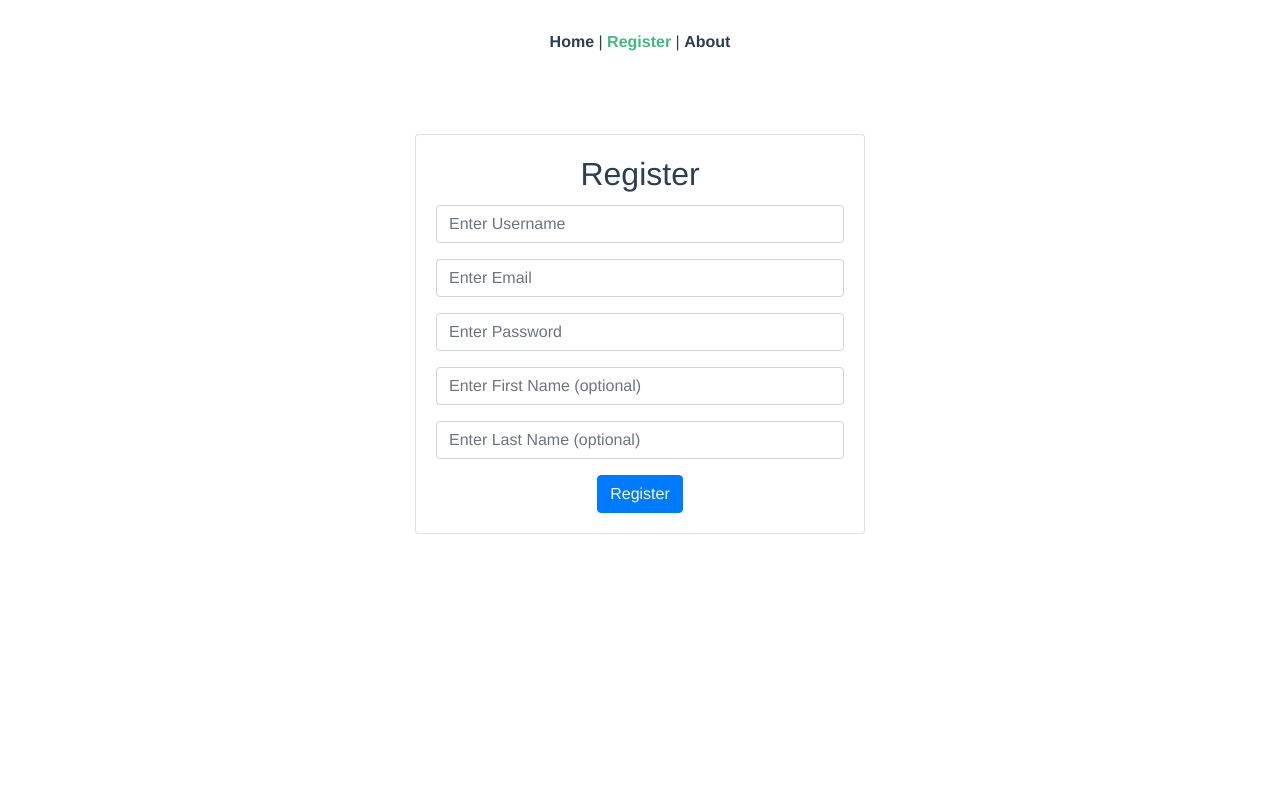
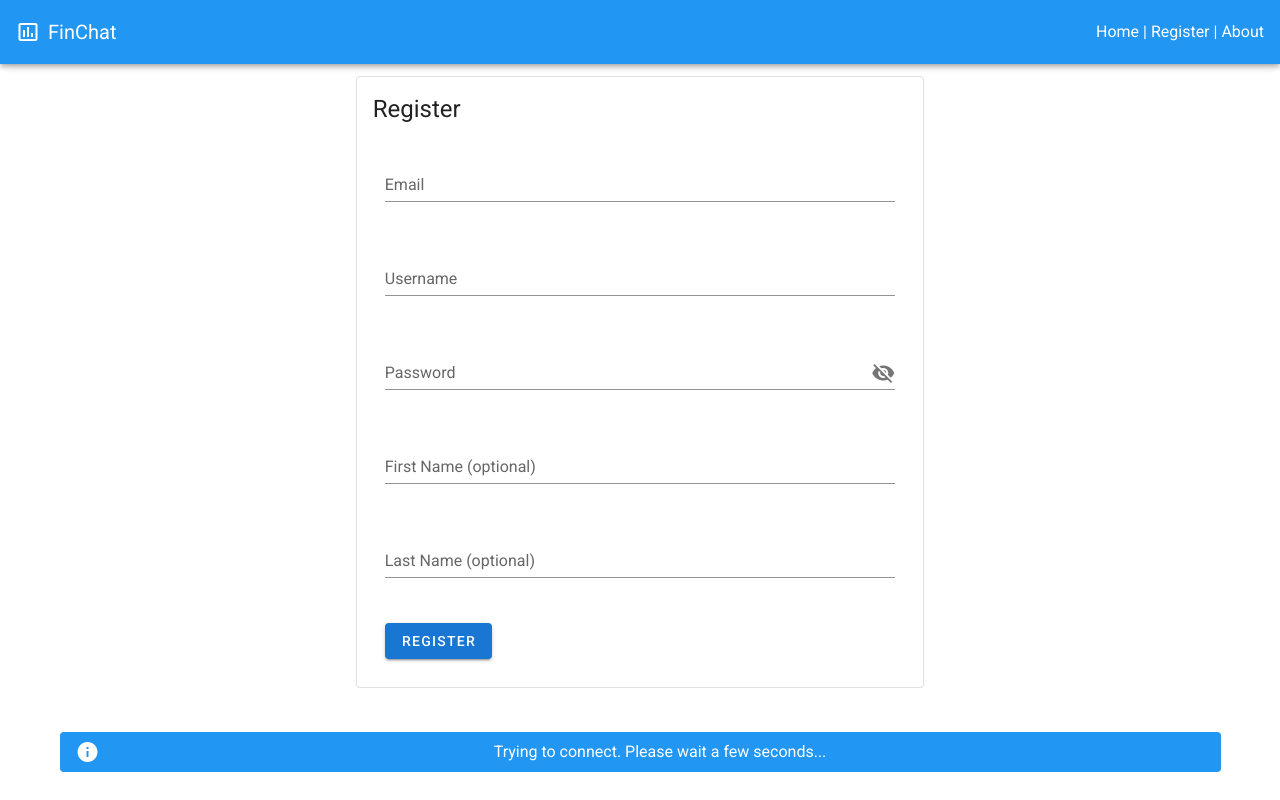
Before and after one commit to hernanrocha/fin-chat-vue, a Vue app: page /register in a window 1280 px wide. Built offline with nearby package versions, Linux system fonts and the light colour scheme; no server answers; what vue-chat-scroll would draw is missing.

Commit message:
Add Vuetify and Vuex libraries (#9)
* Added Vuetify

* Convert forms to material design

* Add vuex

```diff
--- a/public/index.html
+++ b/public/index.html
@@ -6,6 +6,8 @@
     <meta name="viewport" content="width=device-width,initial-scale=1.0">
     <link rel="icon" href="<%= BASE_URL %>favicon.ico">
     <title>frontend</title>
+    <link rel="stylesheet" href="https://fonts.googleapis.com/css?family=Roboto:100,300,400,500,700,900">
+    <link rel="stylesheet" href="https://cdn.jsdelivr.net/npm/@mdi/font@latest/css/materialdesignicons.min.css">
   </head>
   <body>
     <noscript>
--- a/src/App.vue
+++ b/src/App.vue
@@ -1,32 +1,46 @@
+<style>
+.v-application a {
+  color: white !important;
+}
+</style>
+
 <template>
-  <div id="app">
-    <div id="nav">
-      <router-link to="/">Home</router-link> |
-      <router-link to="/register">Register</router-link> |
-      <router-link to="/about">About</router-link>
-    </div>
-    <router-view />
-  </div>
+  <v-app>
+    <v-app-bar app color="info" dark>
+
+      <!-- Left -->
+      <v-icon color="white" class="mr-2">insert_chart_outlined</v-icon>
+      <v-toolbar-title>FinChat</v-toolbar-title>
+
+      <v-spacer></v-spacer>
+
+      <div class="inverse--text">
+        <router-link to="/">Home</router-link> |
+        <router-link to="/register">Register</router-link> |
+        <router-link to="/about">About</router-link>
+      </div>
+
+    </v-app-bar>
+
+    <v-content>
+      <router-view/>
+    </v-content>
+
+    <ConnectionManager></ConnectionManager>
+
+  </v-app>
 </template>
 
-<style>
-#app {
-  font-family: "Avenir", Helvetica, Arial, sans-serif;
-  -webkit-font-smoothing: antialiased;
-  -moz-osx-font-smoothing: grayscale;
-  text-align: center;
-  color: #2c3e50;
-}
-#nav {
-  padding: 30px;
-}
+<script>
+import ConnectionManager from "@/components/ConnectionManager.vue";
 
-#nav a {
-  font-weight: bold;
-  color: #2c3e50;
-}
-
-#nav a.router-link-exact-active {
-  color: #42b983;
-}
-</style>
+export default {
+  name: 'App',
+  components: {
+    ConnectionManager,
+  },
+  data: () => ({
+    //
+  }),
+};
+</script>
--- /dev/null
+++ b/src/components/ConnectionManager.vue
@@ -0,0 +1,41 @@
+<template>
+  <v-container>
+    <v-row>
+      <v-col>
+        <v-alert v-if="isNoConnected" dense type="error" class="text-center"><span @click="connect">You are not connected. Please click here to reconnect</span></v-alert>
+        <v-alert v-if="isConnecting" dense type="info" class="text-center">Trying to connect. Please wait a few seconds...</v-alert>
+      </v-col>
+    </v-row>
+  </v-container>
+  </div>
+</template>
+
+<style scoped>
+  .v-alert.error {
+    cursor: pointer;
+  }
+</style>
+
+<script>
+import { CONNECTION_STATUS } from '@/plugins/store';
+export default {
+  data() {
+    return {
+    }
+  },
+  computed: {
+    connectionStatus() { return this.$store.state.connectionStatus },
+    isConnected() { return this.connectionStatus == CONNECTION_STATUS.CONNECTED; },
+    isConnecting() { return this.connectionStatus == CONNECTION_STATUS.CONNECTING; },
+    isNoConnected() { return this.connectionStatus == CONNECTION_STATUS.NO_CONNECTED; }
+  },
+  mounted() {
+    this.connect();
+  },
+  methods: {
+    connect() {
+      this.$store.dispatch('connect');
+    }
+  }
+}
+</script>
--- a/src/main.js
+++ b/src/main.js
@@ -1,5 +1,6 @@
 import "bootstrap";
 import "bootstrap/dist/css/bootstrap.min.css";
+import 'material-design-icons-iconfont/dist/material-design-icons.css'
 import axios from "axios";
 import moment from "moment";
 import VueChatScroll from "vue-chat-scroll";
@@ -9,6 +10,8 @@ import Vue from "vue";
 import App from "./App.vue";
 import router from "./router";
 import "./registerServiceWorker";
+import vuetify from './plugins/vuetify';
+import store from './plugins/store';
 
 Vue.config.productionTip = false;
 
@@ -22,5 +25,7 @@ Vue.filter("timestamp", value => {
 
 new Vue({
   router,
+  store,
+  vuetify,
   render: h => h(App)
 }).$mount("#app");
--- /dev/null
+++ b/src/plugins/store.js
@@ -0,0 +1,76 @@
+import Vue from "vue";
+import Vuex from 'vuex';
+
+Vue.use(Vuex);
+
+export const CONNECTION_STATUS = {
+  NO_CONNECTED: 1,
+  CONNECTING: 2,
+  CONNECTED: 3
+}
+
+let ws;
+
+const store = new Vuex.Store({
+  state: {
+    messages: [],
+    selectedRoom: {
+      id: 0,
+      name: "",
+    },
+    connectionStatus: CONNECTION_STATUS.NO_CONNECTED,
+  },
+  mutations: {
+    addMessage (state, message) {
+      if (state.selectedRoom.id != message.room_id) {
+        console.log('Discarded message');
+        return;
+      }
+      state.messages.push(message);
+    },
+    setMessages (state, messages) {
+      state.messages = messages;
+    },
+    clearMessages (state) {
+      state.messages = [];
+    },
+    setConnectionStatus(state, status) {
+      state.connectionStatus = status;
+    },
+    setSelectedRoom(state, room) {
+      state.selectedRoom = room;
+    }
+  },
+  actions: {
+    connect(context) {
+      console.log('STORE CONNECT')
+      if (context.state.connectionStatus != CONNECTION_STATUS.NO_CONNECTED) {
+        return;
+      }
+
+      context.commit('setConnectionStatus', CONNECTION_STATUS.CONNECTING);
+
+      ws = new WebSocket(process.env.VUE_APP_WS_URL);
+      ws.addEventListener('message', e => {
+        console.log('STORE WEBSOCKET MESSAGE');
+        let m = JSON.parse(e.data);
+        context.commit('addMessage', m);
+      });
+      ws.addEventListener('error', e => {
+        console.log('STORE WEBSOCKET ERROR');
+        console.log({e});
+        context.commit('setConnectionStatus', CONNECTION_STATUS.NO_CONNECTED);
+      });
+      ws.addEventListener('close', e => {
+        console.log('STORE WEBSOCKET CLOSE');
+        context.commit('setConnectionStatus', CONNECTION_STATUS.NO_CONNECTED);
+      });
+      ws.addEventListener('open', e => {
+        console.log('WEBSOCKET OPEN');
+        context.commit('setConnectionStatus', CONNECTION_STATUS.CONNECTED);
+      });
+    },
+  }
+})
+
+export default store;
--- /dev/null
+++ b/src/plugins/vuetify.js
@@ -0,0 +1,11 @@
+import '@mdi/font/css/materialdesignicons.css';
+import Vue from 'vue';
+import Vuetify from 'vuetify/lib';
+
+Vue.use(Vuetify);
+
+export default new Vuetify({
+  icons: {
+    iconfont: 'mdi',
+  },
+});
--- a/src/views/About.vue
+++ b/src/views/About.vue
@@ -1,6 +1,10 @@
 <template>
-  <div class="about">
-    <h1>About this application</h1>
+  <v-container>
+    <v-row justify="center">
+      <v-col md="8">
+        <v-card outlined>
+          <v-card-title>About this aplication</v-card-title>
+          <v-card-text>
             <p>This application is powered by the following technologies:</p>
 
             <p><b>Frontend:</b></p>
@@ -21,6 +25,14 @@
             </ul>
 
             <p><b>IMPORTANT NOTE:</b> this application contains debug information and should be optimized before deploy to Production</p>
-    <p>Developed by <b>Hernan Rocha</b> - 2019</p>
+            <p class="font-weight-black text-center">Developed by <b>Hernan Rocha</b> - 2019</p>
+          </v-card-text>
+        </v-card>
+
+      </v-col>
+    </v-row>
+  </v-container>
+
+
   </div>
 </template>
--- a/src/views/Home.vue
+++ b/src/views/Home.vue
@@ -1,25 +1,48 @@
 <template>
-  <div class="container">
-    <div class="card login">
-      <div class="card-body">
-        <h2 class="card-title text-center">Login</h2>
-        <form @submit.prevent="login" class="text-left">
-          <div class="form-group">
-            <label for="username">Username</label>
-            <input type="text" class="form-control" placeholder="Enter username" name="username" v-model="username">
-          </div>
-          <div class="form-group">
-            <label for="password">Password</label>
-            <input type="password" class="form-control" placeholder="Enter password" name="password" v-model="password">
-          </div>
-          <p v-if="errorText" class="text-danger">{{ errorText }}</p>
-          <div class="text-center">
-            <button class="btn btn-primary">Enter Chat</button>
-          </div>
-        </form>
-      </div>
-    </div>
-  </div>
+  <v-container>
+    <v-row justify="center">
+      <v-col md="6">
+
+        <v-card outlined :loading="loading">
+          <v-card-title><span class="headline">Login</span></v-card-title>
+          <v-card-text>
+            <v-form @submit.prevent="login">
+              <v-container>
+                <v-row>
+                  <v-col>
+                    <v-text-field v-model="username" label="Username" required></v-text-field>
+                  </v-col>
+                </v-row>
+                <v-row>
+                  <v-col>
+                    <v-text-field
+                      v-model="password"
+                      :append-icon="showPassword ? 'visibility' : 'visibility_off'"
+                      :type="showPassword ? 'text' : 'password'"
+                      label="Password"
+                      @click:append="showPassword = !showPassword"
+                    ></v-text-field>
+                  </v-col>
+                </v-row>
+                <v-row v-if="errorText">
+                  <v-col>
+                    <v-alert type="error" tile>{{errorText}}</v-alert>
+                  </v-col>
+                </v-row>
+                <v-row>
+                  <v-col>
+                    <v-btn color="primary" class="mr-4" @click="login">
+                    Enter Chat
+                    </v-btn>
+                  </v-col>
+                </v-row>
+              </v-container>
+            </v-form>
+          </v-card-text>
+        </v-card>
+      </v-col>
+    </v-row>
+  </v-container>
 </template>
 
 <script>
@@ -28,7 +51,9 @@ export default {
     return {
       username: "",
       password: "",
-      errorText: null
+      errorText: null,
+      showPassword: false,
+      loading: false,
     }
   },
   methods: {
@@ -38,6 +63,9 @@ export default {
         return
       }
 
+      this.loading = true;
+      this.errorText = "";
+
       var req = { username: this.username, password: this.password }
       this.$http.post("/login", req)
         .then(response => {
@@ -45,9 +73,11 @@ export default {
           console.log(this.$http.defaults)
           this.$http.defaults.headers.common['Authorization'] = 'Bearer ' + response.data.token
           this.$router.push({ name: 'chat' })
+          this.loading = false;
         })
         .catch(err => {
           this.errorText = "Invalid credentials"
+          this.loading = false;
           console.log(err)
         })
     }
--- a/src/views/Register.vue
+++ b/src/views/Register.vue
@@ -1,30 +1,63 @@
 <template>
-  <div class="container">
-    <div class="card login">
-      <div class="card-body">
-        <h2 class="card-title text-center">Register</h2>
-        <form @submit.prevent="register" class="text-center">
-          <div class="form-group">
-            <input type="text" class="form-control" placeholder="Enter Username" name="username" v-model="username">
-          </div>
-          <div class="form-group">
-            <input type="text" class="form-control" placeholder="Enter Email" name="email" v-model="email">
-          </div>
-          <div class="form-group">
-            <input type="password" class="form-control" placeholder="Enter Password" name="password" v-model="password">
-          </div>
-          <div class="form-group">
-            <input type="text" class="form-control" placeholder="Enter First Name (optional)" name="first_name" v-model="first_name">
-          </div>
-          <div class="form-group">
-            <input type="text" class="form-control" placeholder="Enter Last Name (optional)" name="last_name" v-model="last_name">
-          </div>
-          <p v-if="errorText" class="text-danger">{{ errorText }}</p>
-          <button class="btn btn-primary">Register</button>
-        </form>
-      </div>
-    </div>
-  </div>
+  <v-container>
+    <v-row justify="center">
+      <v-col md="6">
+
+        <v-card outlined :loading="loading">
+          <v-card-title><span class="headline">Register</span></v-card-title>
+          <v-card-text>
+            <v-form @submit.prevent="register">
+              <v-container>
+                <v-row>
+                  <v-col>
+                    <v-text-field v-model="email" label="Email" required></v-text-field>
+                  </v-col>
+                </v-row>
+                <v-row>
+                  <v-col>
+                    <v-text-field v-model="username" label="Username" required></v-text-field>
+                  </v-col>
+                </v-row>
+                <v-row>
+                  <v-col>
+                    <v-text-field
+                      v-model="password"
+                      :append-icon="showPassword ? 'visibility' : 'visibility_off'"
+                      :type="showPassword ? 'text' : 'password'"
+                      label="Password"
+                      @click:append="showPassword = !showPassword"
+                    ></v-text-field>
+                  </v-col>
+                </v-row>
+                <v-row>
+                  <v-col>
+                    <v-text-field v-model="first_name" label="First Name (optional)"></v-text-field>
+                  </v-col>
+                </v-row>
+                <v-row>
+                  <v-col>
+                    <v-text-field v-model="last_name" label="Last Name (optional)"></v-text-field>
+                  </v-col>
+                </v-row>
+                <v-row v-if="errorText">
+                  <v-col>
+                    <v-alert type="error" tile>{{errorText}}</v-alert>
+                  </v-col>
+                </v-row>
+                <v-row>
+                  <v-col>
+                    <v-btn color="primary" class="mr-4" @click="register">
+                    Register
+                    </v-btn>
+                  </v-col>
+                </v-row>
+              </v-container>
+            </v-form>
+          </v-card-text>
+        </v-card>
+      </v-col>
+    </v-row>
+  </v-container>
 </template>
 
 <script>
@@ -36,7 +69,8 @@ export default {
         email: "",
         first_name: "",
         last_name: "",
-        errorText: null
+        errorText: null,
+        loading: false,
       }
   },
   methods: {
@@ -45,7 +79,8 @@ export default {
         this.errorText = "Username, email and password are required!"
         return
       }
-      this.errorText = ""
+      this.loading = true;
+      this.errorText = "";
 
       var req = {
           username: this.username,
@@ -57,9 +92,11 @@ export default {
       this.$http.post("/register", req)
         .then(response => {
           console.log(response.data)
+          this.loading = false;
           this.$router.push({ name: 'home' })
         })
         .catch(err => {
+          this.loading = false;
           this.errorText = "Register failed!"
           console.log(err)
         })
@@ -67,14 +104,3 @@ export default {
   }
 }
 </script>
-
-
-<style scoped>
-.login {
-  max-width: 450px;
-  margin-top: 50px;
-  display: block;
-  margin-left: auto;
-  margin-right: auto;
-}
-</style>
--- /dev/null
+++ b/vue.config.js
@@ -0,0 +1,5 @@
+module.exports = {
+  "transpileDependencies": [
+    "vuetify"
+  ]
+}
```
Also changed, not shown: package.json (+12 -4 lines), src/components/RoomList.vue (+8 -16 lines), src/assets/logo.svg (added), 1 other file (tests, documents, lock files or other folders). Lines whose indentation alone changed are shown as unchanged.
